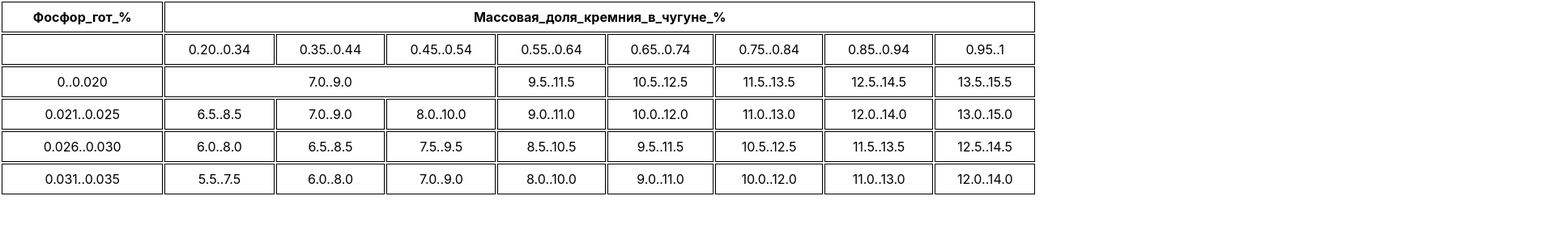
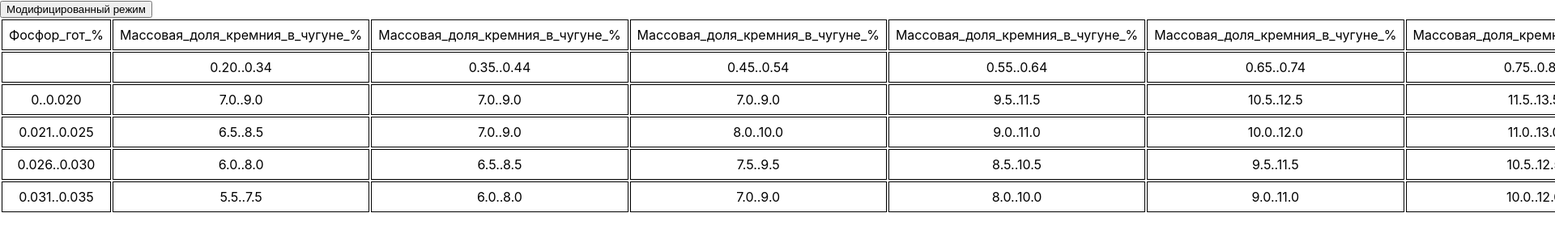
Before and after one commit to 4095996/my-app, a React (Create React App) app: page / in a window 1280 px wide. Shown: the top 300 px of the page at 81% size, 1920 px wide, since content can reach past the window. Built offline with nearby package versions, Linux system fonts and the light colour scheme.

Commit message:
добавлена кнопка которая меняет режим отображения таблицыÐ

```diff
--- a/src/components/Table/index.js
+++ b/src/components/Table/index.js
@@ -1,6 +1,5 @@
-import React from 'react';
+import React, {useState} from 'react';
 
-export const Table = () => {
 const data = {
     "type": "text",
     "id": "6.2.8. Порядок присадки и требования по расходу шлакообразующих материалов и охладителей.",
@@ -74,17 +73,29 @@ export const Table = () => {
     ]
 };
 
+export const Table = () => {
+    const [mode, setMode] = useState('default');
+
+    const newTableData = data.parts.map(table => ({
+            type: table.type,
+            id: table.id,
+            rows: [
+                table.data_args.map(item => ({ value: item, colSpan: 1, rowSpan: 1 })),
+                ...table.data_set.map(item => item.map(value => typeof value === 'string' ? ({value: value, colSpan: 1, rowSpan: 1}) : ({value: value.arg_val, colSpan: 1, rowSpan: 1})))
+            ]
+    }));
+
+    console.log('newTableData', newTableData);
+
     const modifiedRowsAndColumns = (arr) => {
-        console.log('arr', arr)
+        if(mode === 'default') return arr;
+
         const result = [];
         let prevValue = null;
         let colSpan = 1;
 
         for (let i = 0; i < arr.length; i++) {
-
-            console.log('arr[i]', typeof arr[i])
-
-            const currentValue = typeof arr[i] === 'object' ? arr[i].arg_val : arr[i];
+            const currentValue = typeof arr[i] === 'object' ? arr[i].value : arr[i];
 
             if (currentValue === prevValue) {
                 colSpan++;
@@ -109,17 +120,24 @@ export const Table = () => {
 
     return (
         <div>
-            {data.parts.map((part, index) => (
+            <button
+                onClick={() => setMode( mode === 'default' ? 'modified' : 'default')}
+            >
+                {
+                    mode === 'default' ? "Модифицированный режим" : "Стандартный режим"
+                }
+            </button>
+            {newTableData.map((table, index) => (
                 <table key={index} className="data-table">
-                    <thead>
-                    <tr>
-                        {modifiedRowsAndColumns(part.data_args).map((item, idx) => (
-                            <th key={idx} colSpan={item.colSpan}>{item.value}</th>
-                        ))}
-                    </tr>
-                    </thead>
+                    {/*<thead>*/}
+                    {/*<tr>*/}
+                    {/*    {modifiedRowsAndColumns(part.data_args).map((item, idx) => (*/}
+                    {/*        <th key={idx} colSpan={item.colSpan}>{item.value}</th>*/}
+                    {/*    ))}*/}
+                    {/*</tr>*/}
+                    {/*</thead>*/}
                     <tbody>
-                    {part.data_set.map((row, rowIndex) => (
+                    {table.rows.map((row, rowIndex) => (
                         <tr key={rowIndex}>
                             {modifiedRowsAndColumns(row).map((cell, cellIndex) => (
                                 <td key={cellIndex} colSpan={cell.colSpan}>
```
Lines whose indentation alone changed are shown as unchanged.
